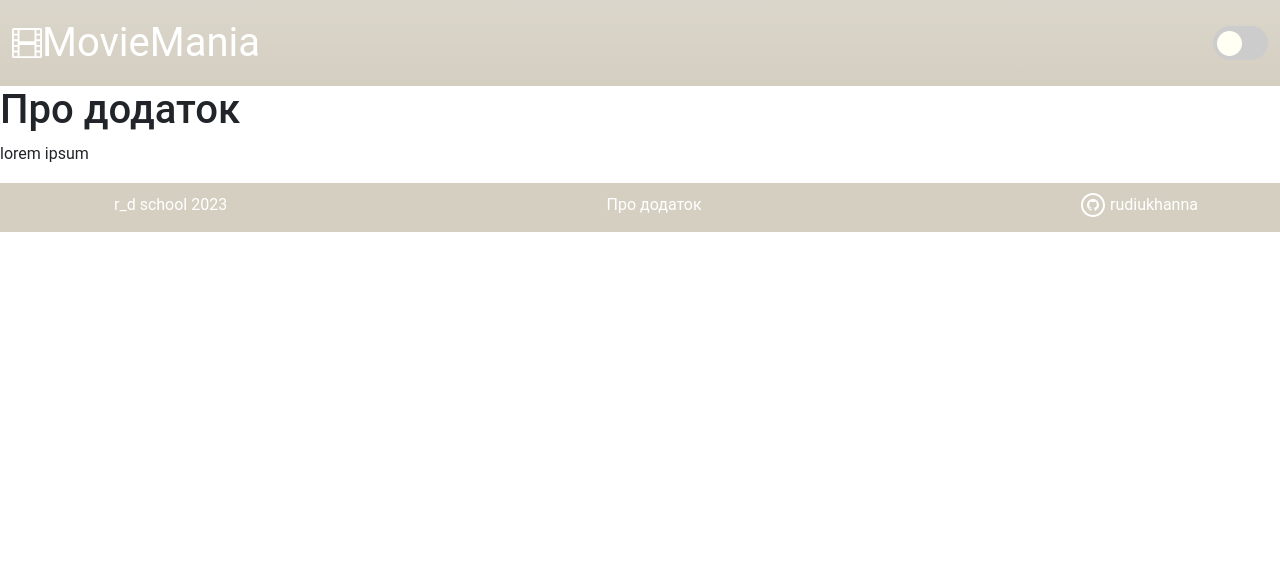
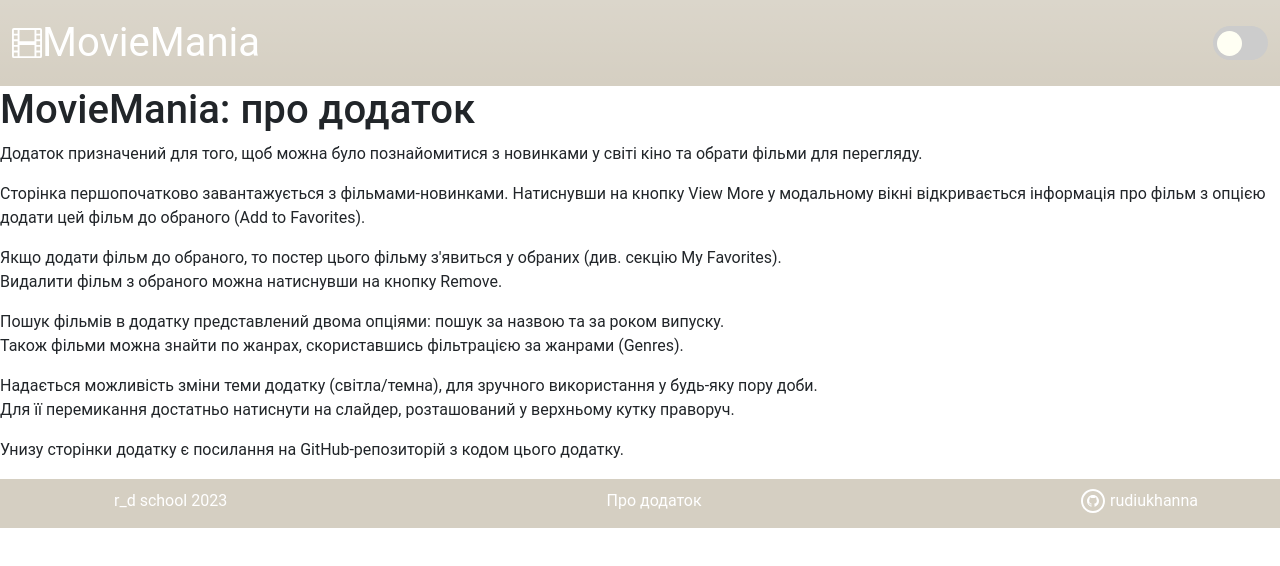
Before and after one commit to rudiukhanna/movie-app, a React (Create React App) app: page /about in a window 1280 px wide. Shown: the top 566 px of the page. Built offline with nearby package versions, Linux system fonts and the light colour scheme.

Commit message:
About page content was added

```diff
--- a/src/components/AboutPage.js
+++ b/src/components/AboutPage.js
@@ -47,8 +47,15 @@ function AboutPage() {
                          </Container>
       </Navbar>
          <div className="aboutpage">
-            <h1>Про додаток</h1>
-            <p>lorem ipsum</p>
+            <h1>MovieMania: про додаток</h1>
+            <p>Додаток призначений для того, щоб можна було познайомитися з новинками у світі кіно та обрати фільми для перегляду.</p>
+            <p>Сторінка першопочатково завантажується з фільмами-новинками. Натиснувши на кнопку View More у модальному вікні відкривається інформація про фільм з опцією додати цей фільм до обраного (Add to Favorites).</p>
+            <p>Якщо додати фільм до обраного, то постер цього фільму з'явиться у обраних (див. секцію My Favorites).<br></br>
+               Видалити фільм з обраного можна натиснувши на кнопку Remove.</p>
+            <p>Пошук фільмів в додатку представлений двома опціями: пошук за назвою та за роком випуску.<br></br>
+                Також фільми можна знайти по жанрах, скориставшись фільтрацією за жанрами (Genres).</p>
+            <p>Надається можливість зміни теми додатку (світла/темна), для зручного використання у будь-яку пору доби.<br></br>Для її перемикання достатньо натиснути на слайдер, розташований у верхньому кутку праворуч.</p>
+            <p>Унизу сторінки додатку є посилання на GitHub-репозиторій з кодом цього додатку.</p>
             <Footer />
          </div>
         </div>
```
